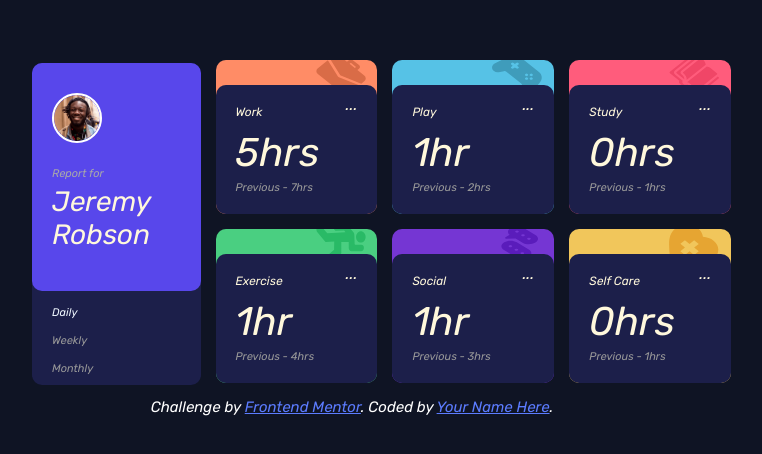
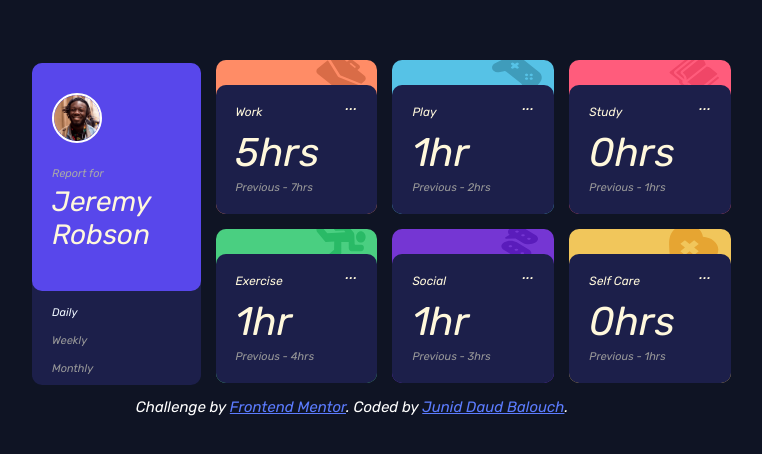
Before and after one commit to junaiddaud/time-tracking-dashboard-main, a plain HTML site: page index.html in a window 1280 px wide. Shown: the part 132-586 px from the top of the page, without its empty margins (288-1050 px from the left). Drawn offline with Linux system fonts and the light colour scheme.

Commit message:
added my name

```diff
--- a/index.html
+++ b/index.html
@@ -166,9 +166,10 @@ Self Care
 </body>
 <footer>
 
+
   <div class="attribution">
     Challenge by <a href="https://www.frontendmentor.io?ref=challenge" target="_blank">Frontend Mentor</a>.
-    Coded by <a href="#">Your Name Here</a>.
+    Coded by <a href="https://www.linkedin.com/in/junaid-daud-baloch/">Junid Daud Balouch</a>.
   </div>
 </footer>
 </html>
```
